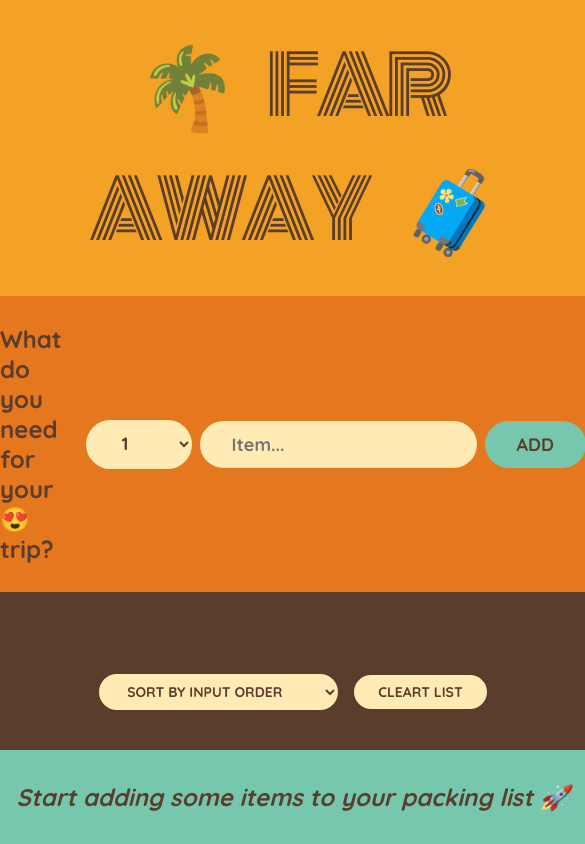
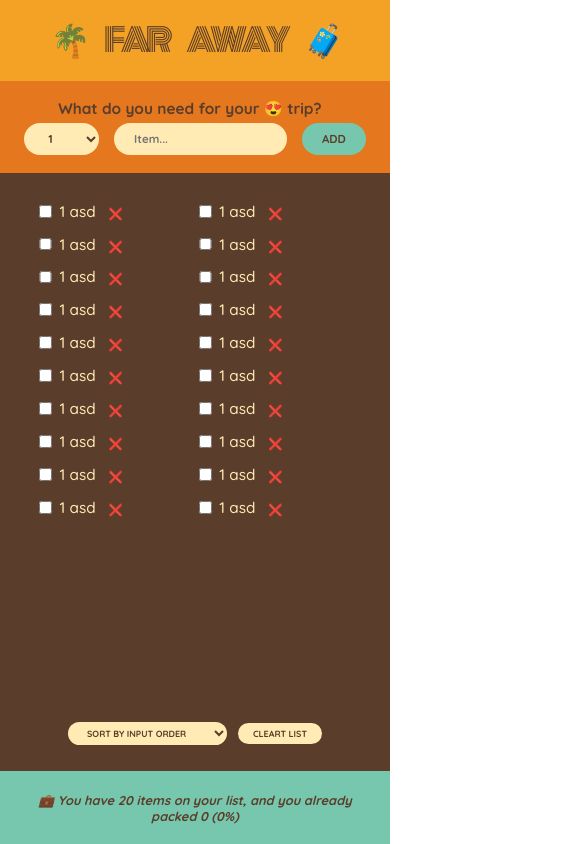
Before and after one commit to r3hmantom/react-travel-list, a React (Vite) app: page / in a window 390 px wide. Shown: the whole page, 585 px wide, since content can reach past the window. Built offline with nearby package versions, Linux system fonts and the light colour scheme.

Commit message:
responsiveness

```diff
--- a/package.json
+++ b/package.json
@@ -4,7 +4,7 @@
   "version": "0.0.0",
   "type": "module",
   "scripts": {
-    "dev": "vite",
+    "dev": "vite --host",
     "build": "tsc && vite build",
     "lint": "eslint src --ext ts,tsx --report-unused-disable-directives --max-warnings 0",
     "preview": "vite preview"
--- a/src/App.tsx
+++ b/src/App.tsx
@@ -8,10 +8,132 @@ interface Item {
   quantity: number;
   packed: boolean;
 }
+const bro = [
+  {
+    id: 5,
+    description: "asd",
+    quantity: 1,
+    packed: false,
+  },
+  {
+    id: 5,
+    description: "asd",
+    quantity: 1,
+    packed: false,
+  },
+  {
+    id: 5,
+    description: "asd",
+    quantity: 1,
+    packed: false,
+  },
+  {
+    id: 5,
+    description: "asd",
+    quantity: 1,
+    packed: false,
+  },
+  {
+    id: 5,
+    description: "asd",
+    quantity: 1,
+    packed: false,
+  },
+  {
+    id: 5,
+    description: "asd",
+    quantity: 1,
+    packed: false,
+  },
+  {
+    id: 5,
+    description: "asd",
+    quantity: 1,
+    packed: false,
+  },
+  {
+    id: 5,
+    description: "asd",
+    quantity: 1,
+    packed: false,
+  },
+  {
+    id: 5,
+    description: "asd",
+    quantity: 1,
+    packed: false,
+  },
+  {
+    id: 5,
+    description: "asd",
+    quantity: 1,
+    packed: false,
+  },
+  {
+    id: 5,
+    description: "asd",
+    quantity: 1,
+    packed: false,
+  },
+  {
+    id: 5,
+    description: "asd",
+    quantity: 1,
+    packed: false,
+  },
+  {
+    id: 5,
+    description: "asd",
+    quantity: 1,
+    packed: false,
+  },
+  {
+    id: 5,
+    description: "asd",
+    quantity: 1,
+    packed: false,
+  },
+  {
+    id: 5,
+    description: "asd",
+    quantity: 1,
+    packed: false,
+  },
+  {
+    id: 5,
+    description: "asd",
+    quantity: 1,
+    packed: false,
+  },
+  {
+    id: 5,
+    description: "asd",
+    quantity: 1,
+    packed: false,
+  },
+  {
+    id: 5,
+    description: "asd",
+    quantity: 1,
+    packed: false,
+  },
+  {
+    id: 5,
+    description: "asd",
+    quantity: 1,
+    packed: false,
+  },
+  {
+    id: 5,
+    description: "asd",
+    quantity: 1,
+    packed: false,
+  },
+];
 
 const App: React.FC = (): JSX.Element => {
   // Item[] = array of item objects
-  const [items, setItems] = useState<Item[]>([]);
+  const [items, setItems] = useState<Item[]>(bro);
 
   // Stats
   const totalItems = items.length;
--- a/src/components/Form.tsx
+++ b/src/components/Form.tsx
@@ -39,8 +39,10 @@ const Form: React.FC<FormProps> = ({ onAddItems }): JSX.Element => {
   }
 
   return (
+    <>
       <form className="add-form" onSubmit={handleSubmit}>
         <h3>What do you need for your 😍 trip?</h3>
+        <div className="select-wrapper">
           <select
             value={quantity}
             onChange={(e) => setQuantity(Number(e.target.value))}
@@ -58,7 +60,9 @@ const Form: React.FC<FormProps> = ({ onAddItems }): JSX.Element => {
             placeholder="Item..."
           />
           <button type="submit">Add</button>
+        </div>
       </form>
+    </>
   );
 };
 
--- a/src/index.css
+++ b/src/index.css
@@ -7,7 +7,7 @@
 }
 
 html {
-  font-size: 62.5%;
+  font-size: 40%;
 }
 
 body {
@@ -130,3 +130,34 @@ input[type="checkbox"] {
   font-weight: 700;
   padding: 3.2rem 0;
 }
+.select-wrapper {
+  display: flex;
+  gap: 15px;
+}
+
+@media screen and (max-width: 600px) {
+  h1 {
+    font-size: 5rem;
+    text-transform: uppercase;
+    word-spacing: 20px;
+    letter-spacing: -5px;
+  }
+
+  .add-form {
+    flex-direction: column;
+  }
+
+  .list ul {
+    grid-template-columns: repeat(auto-fit, minmax(150px, 1fr));
+  }
+
+  .select-wrapper {
+    display: flex;
+    gap: 15px;
+  }
+
+  .stats {
+    font-size: 2rem;
+    padding: 3.2rem;
+  }
+}
```
Lines whose indentation alone changed are shown as unchanged.
